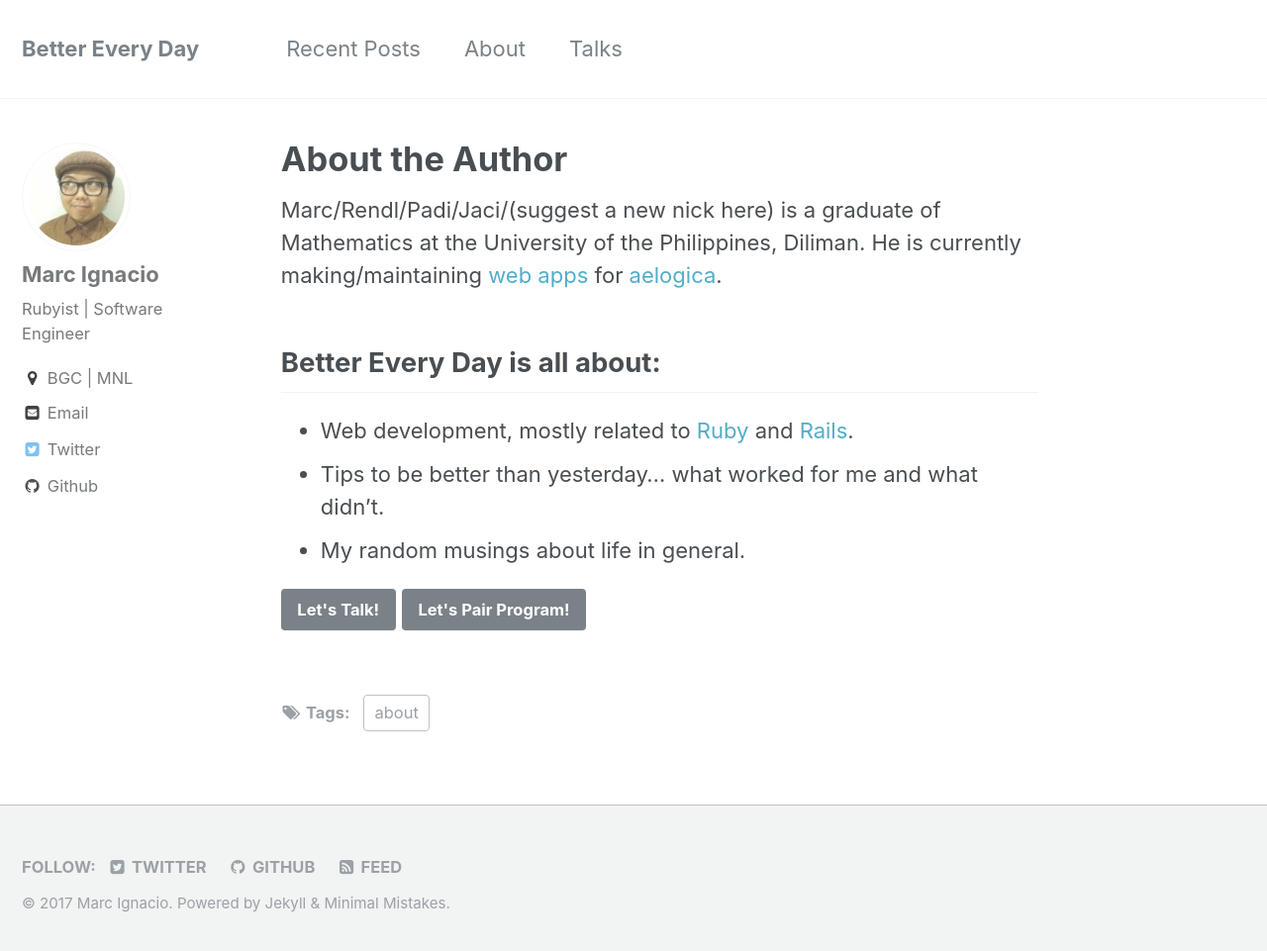
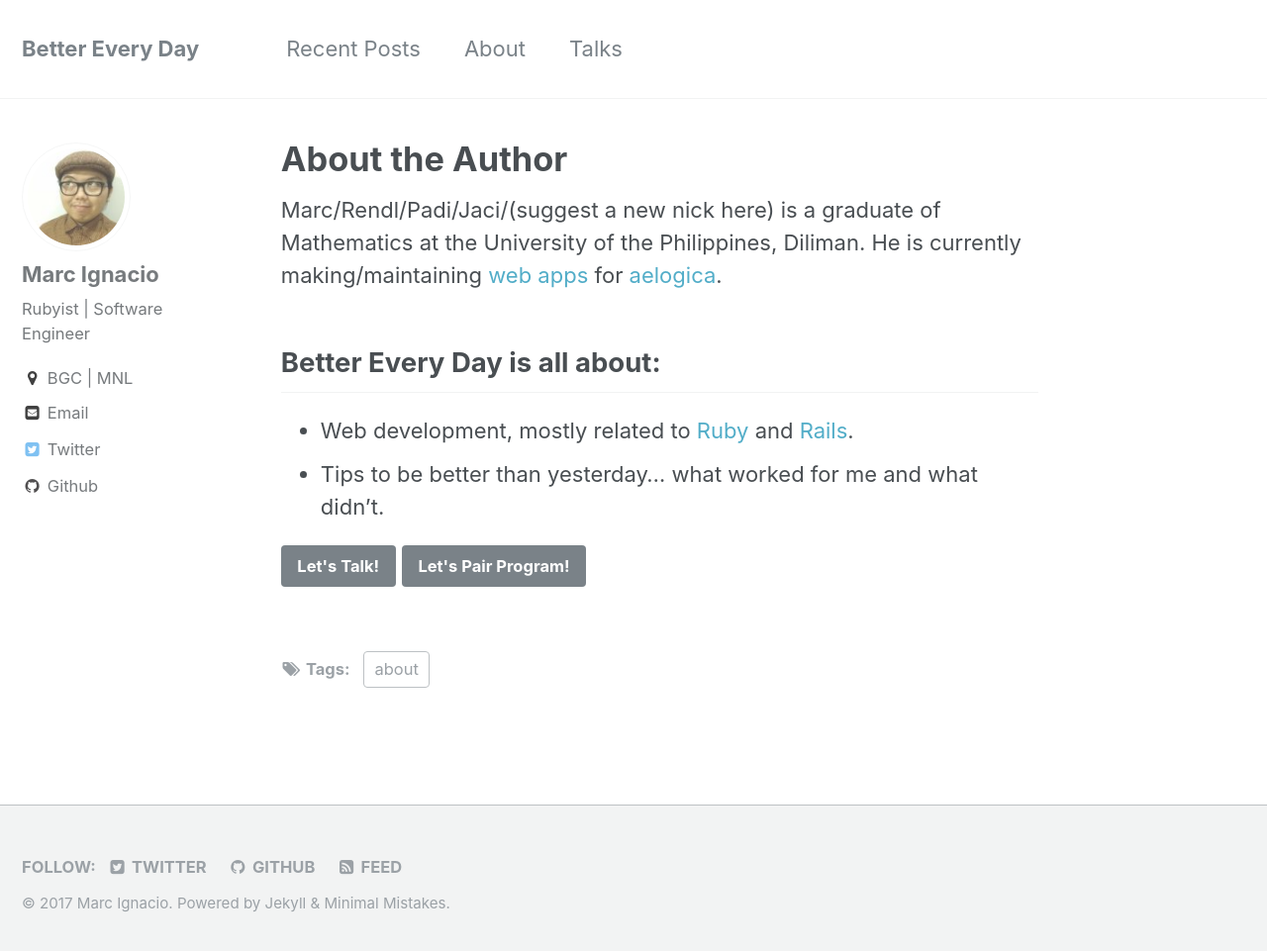
Before and after one commit to padi/padi.github.io, a Jekyll site: the page built from _pages/about.md, in a window 1280 px wide and 969 px high. Shown: the top 961 px of the window at 99% size. Built offline with Jekyll 4.4.1, drawn with Linux system fonts in a browser that asks for light colours.

Commit message:
Take off topic that I probably wont write about

```diff
--- a/_pages/about.md
+++ b/_pages/about.md
@@ -14,7 +14,6 @@ He is currently making/maintaining [web apps]({{ site.url }}/articles/web-apps-v
 
 * Web development, mostly related to [Ruby](http://ruby-lang.org) and [Rails](http://rubyonrails.org).
 * Tips to be better than yesterday...  what worked for me and what didn't.
-* My random musings about life in general.
 
 <a markdown="0" href="mailto:marcrendlignacio[at]gmail.com" class="btn">Let's Talk!</a>
 <a markdown="0" href="mailto:marcrendlignacio[at]gmail.com" title="Pair program with me!" class="btn btn-inverse">Let's Pair Program!</a>
```
